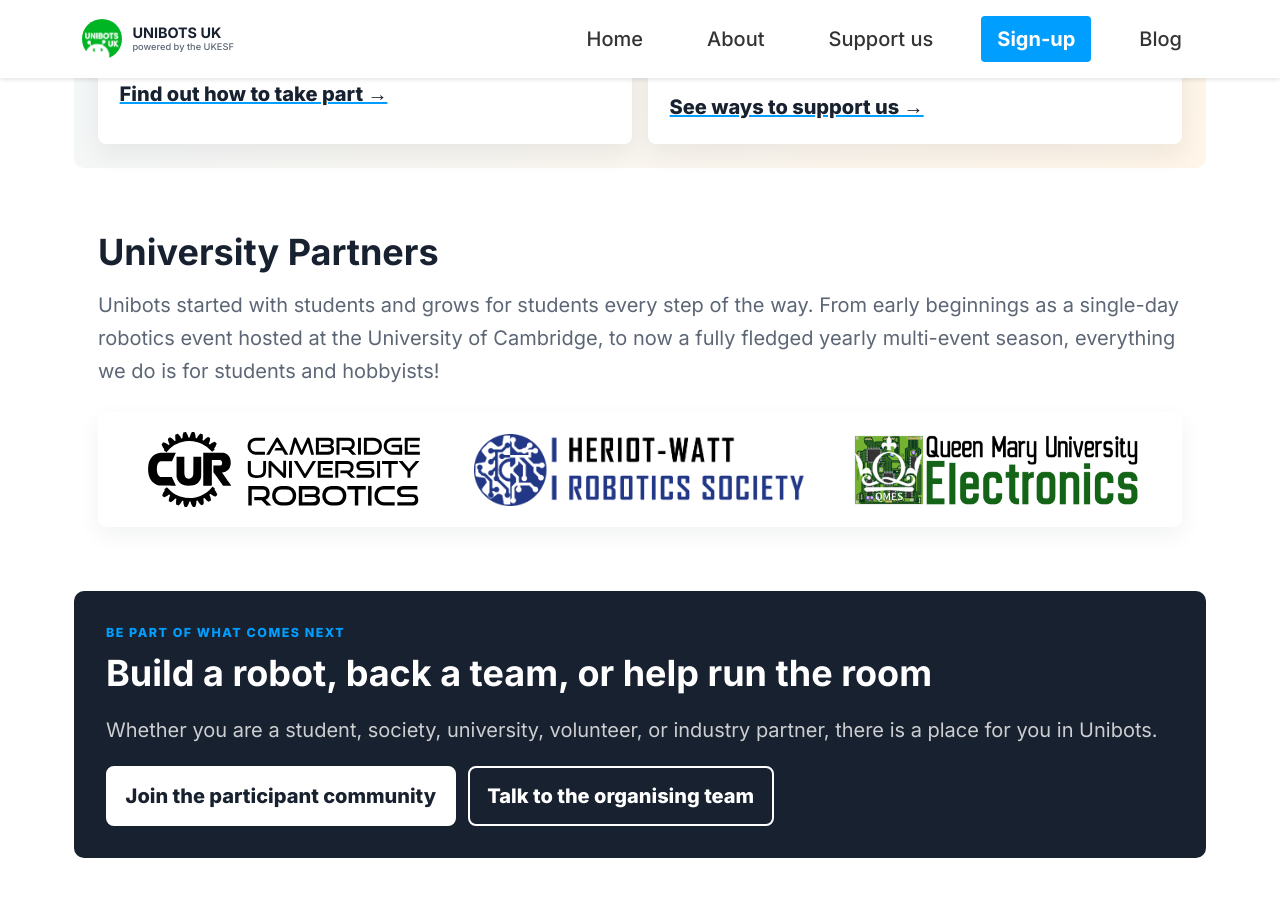
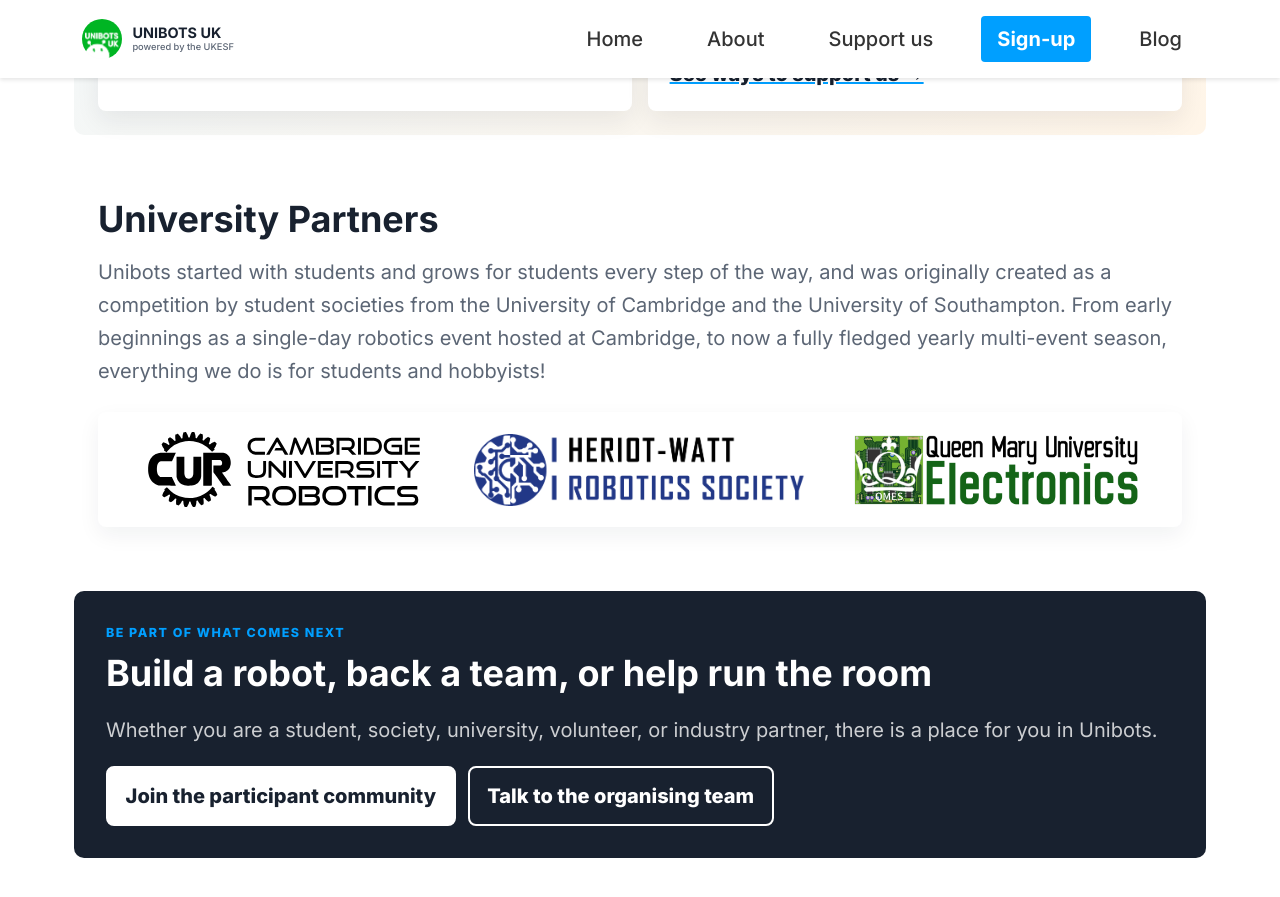
Before and after one commit to momopmoXZ/new_website, a Jekyll site: the page built from about.md, in a window 1280 px wide and 900 px high, scrolled down 2267 px. Shown: the top 897 px of the window. Built offline with Jekyll 4.4.1, drawn with Linux system fonts in a browser that asks for light colours; some of the changed text lies outside the part shown.

Commit message:
Change wording on about page

```diff
--- a/_includes/about.html
+++ b/_includes/about.html
@@ -121,8 +120,8 @@
 	<section class="about-section about-hosts">
 		<h2>University Partners</h2>
 		<p>
-			Unibots started with students and grows for students every step of the way.
-			From early beginnings as a single-day robotics event hosted at the University of Cambridge, to now a fully fledged yearly multi-event season, everything we do is for students and hobbyists!
+			Unibots started with students and grows for students every step of the way, and was originally created as a competition by student societies from the University of Cambridge and the University of Southampton.
+			From early beginnings as a single-day robotics event hosted at Cambridge, to now a fully fledged yearly multi-event season, everything we do is for students and hobbyists!
 		</p>
 		<div class="about-host-logos" aria-label="Unibots organising societies">
 			<img src="{{ '/assets/images/CURLOGO_TEXT.svg' | relative_url }}" alt="Cambridge University Robotics">
```
Also changed, not shown: other parts of _includes/about.html (+1 -2 lines).
